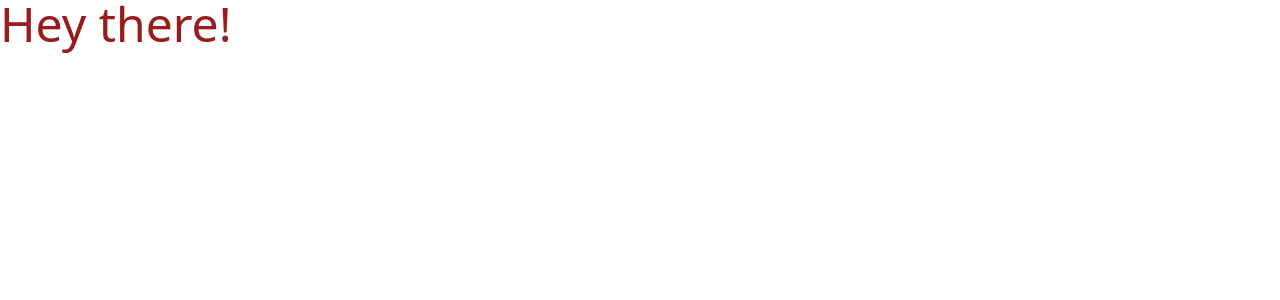
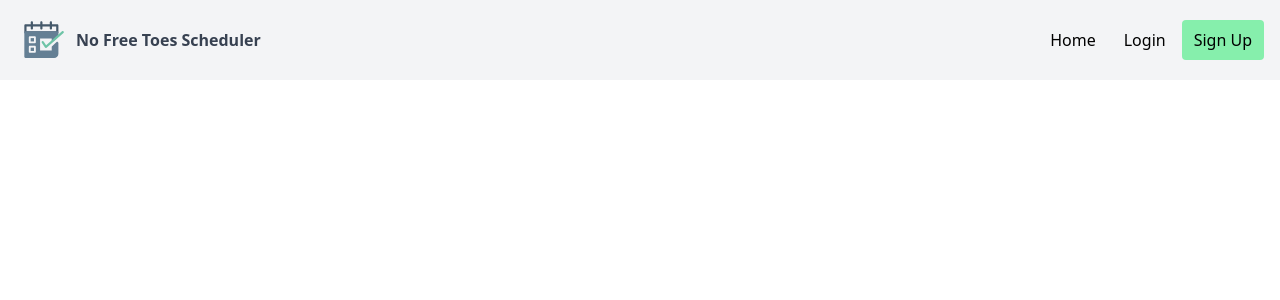
Before and after one commit to brianalegre/No-Free-Toes, a React (Create React App) app in the folder client/: page / in a window 1280 px wide. Shown: the top 300 px of the page. Built offline with nearby package versions, Linux system fonts and the light colour scheme; the HTML template or start-up script is replaced by a standard one.

Commit message:
Added navbar component

```diff
--- a/client/src/components/Home.js
+++ b/client/src/components/Home.js
@@ -1,7 +1,8 @@
 import React from 'react'
+import Navbar from './Navbar'
 
 export default function Home() {
   return (
-    <span className="text-5xl text-red-800">Hey there!</span>
+    <Navbar />
   )
 }
--- a/client/src/components/Navbar.js
+++ b/client/src/components/Navbar.js
@@ -0,0 +1,153 @@
+import React from "react";
+import { useState } from "react";
+import logo from "../images/icons/logo.svg";
+
+const visitorNavLinks = [
+  {
+    name: "Home",
+    link: "/",
+  },
+  {
+    name: "Login",
+    link: "#",
+  },
+];
+
+const memberNavLinks = [
+  {
+    name: "Home",
+    link: "/",
+  },
+  {
+    name: "Appointments",
+    link: "#",
+  },
+  {
+    name: "Dashboard",
+    link: "#",
+  },
+  {
+    name: "Account",
+    link: "#",
+  },
+  {
+    name: "Logout",
+    link: "#",
+  },
+];
+
+const visitorLgNav = visitorNavLinks.map((navlinks) => (
+  <>
+    <a href={navlinks.link} className="py-5 px-3">
+      {navlinks.name}
+    </a>
+  </>
+));
+
+const visitorMobileNav = visitorNavLinks.map((navlinks) => (
+  <>
+    <a
+      href={navlinks.link}
+      className="block py-2 px-4 text-sm hover:bg-gray-200"
+    >
+      {navlinks.name}
+    </a>
+  </>
+));
+
+const memberLgNav = memberNavLinks.map((navlinks) => (
+  <>
+    <a href={navlinks.link} className="py-5 px-3">
+      {navlinks.name}
+    </a>
+  </>
+));
+
+const memberMobileNav = memberNavLinks.map((navlinks) => (
+  <>
+    <a
+      href={navlinks.link}
+      className="block py-2 px-4 text-sm hover:bg-gray-200"
+    >
+      {navlinks.name}
+    </a>
+  </>
+));
+
+export default function Navbar() {
+  const [isActive, setActive] = useState("false");
+  //   const [isLoggedIn, setIsLoggedIn] = useState("false");
+
+  const mobileBtnHandler = () => {
+    setActive(!isActive);
+  };
+
+  return (
+    <nav className="bg-gray-100">
+      <div className="xl:max-w-7xl mx-auto px-4">
+        <div className="flex justify-between">
+          <div className="flex space-x-4">
+            <div>
+              <a href="/" className="flex items-center py-5 px-2 text-gray-700">
+                <img src={logo} className="h-10 w-10 mr-3" alt="logo" />
+                <span className="font-bold">No Free Toes Scheduler</span>
+              </a>
+            </div>
+          </div>
+
+          {/* large screen visitor nav */}
+          <div className="hidden md:flex items-center space-x-1">
+
+            {/* FOR USE WHEN WE IMPLEMENT LOGGED IN FUNCTIONALITY */}
+            {/* {isLoggedIn ? visitorLgNav : memberLgNav} */}
+            {visitorLgNav}
+
+            {/* NEED TO REMOVE THIS SIGNUP BUTTON IF MEMBER IS LOGGED IN (useState hook) */}
+            <a
+              href="#"
+              className="py-2 px-3 bg-green-300 hover:bg-green-700 text-black hover:text-gray-100 rounded transition duration-300"
+            >
+              Sign Up
+            </a>
+          </div>
+
+          {/* hamburger menu button */}
+          <div className="md:hidden flex items-center">
+            <button onClick={mobileBtnHandler} className="mobile-menu-button">
+              <svg
+                xmlns="http://www.w3.org/2000/svg"
+                className="h-6 w-6"
+                fill="none"
+                viewBox="0 0 24 24"
+                stroke="currentColor"
+              >
+                <path
+                  stroke-linecap="round"
+                  stroke-linejoin="round"
+                  stroke-width="2"
+                  d="M4 6h16M4 12h16M4 18h16"
+                />
+              </svg>
+            </button>
+          </div>
+        </div>
+      </div>
+
+      {/* mobile nav */}
+      <div className={isActive ? "hidden md:hidden" : "md:hidden"}>
+
+        {/* FOR USE WHEN WE IMPLEMENT LOGGED IN FUNCTIONALITY */}
+        {/* {isLoggedIn ? visitorMobileNav : memberMobileNav} */}
+        {visitorMobileNav}
+
+        {/* NEED TO REMOVE THIS SIGNUP BUTTON IF MEMBER IS LOGGED IN (useState hook) */}
+        <a
+          href="#"
+          className="block py-2 px-4 text-sm hover:bg-green-700 hover:text-gray-100 transition duration-300"
+        >
+          Sign Up
+        </a>
+      </div>
+    </nav>
+  );
+}
```
Also changed, not shown: client/src/images/icons/logo.svg (added).
